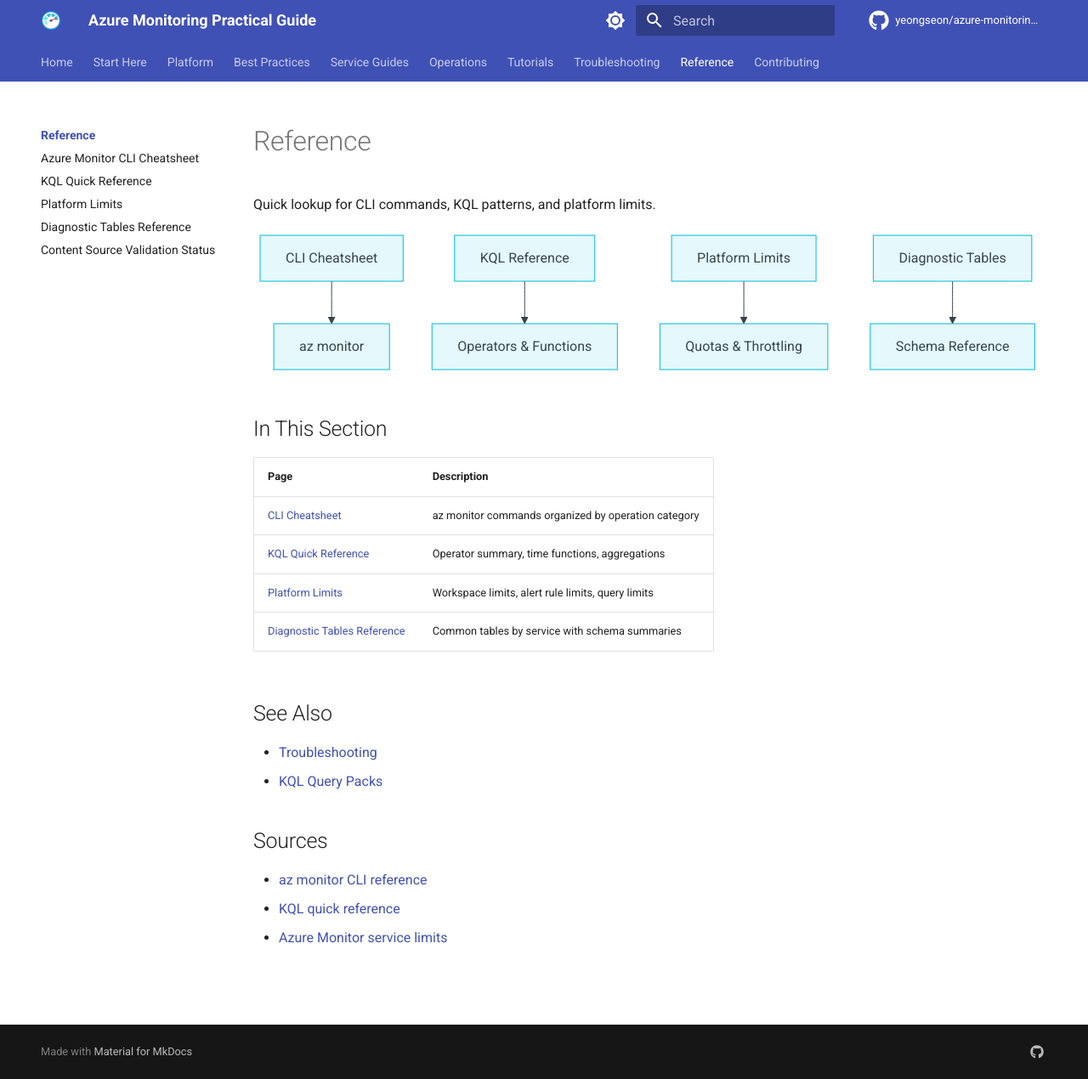
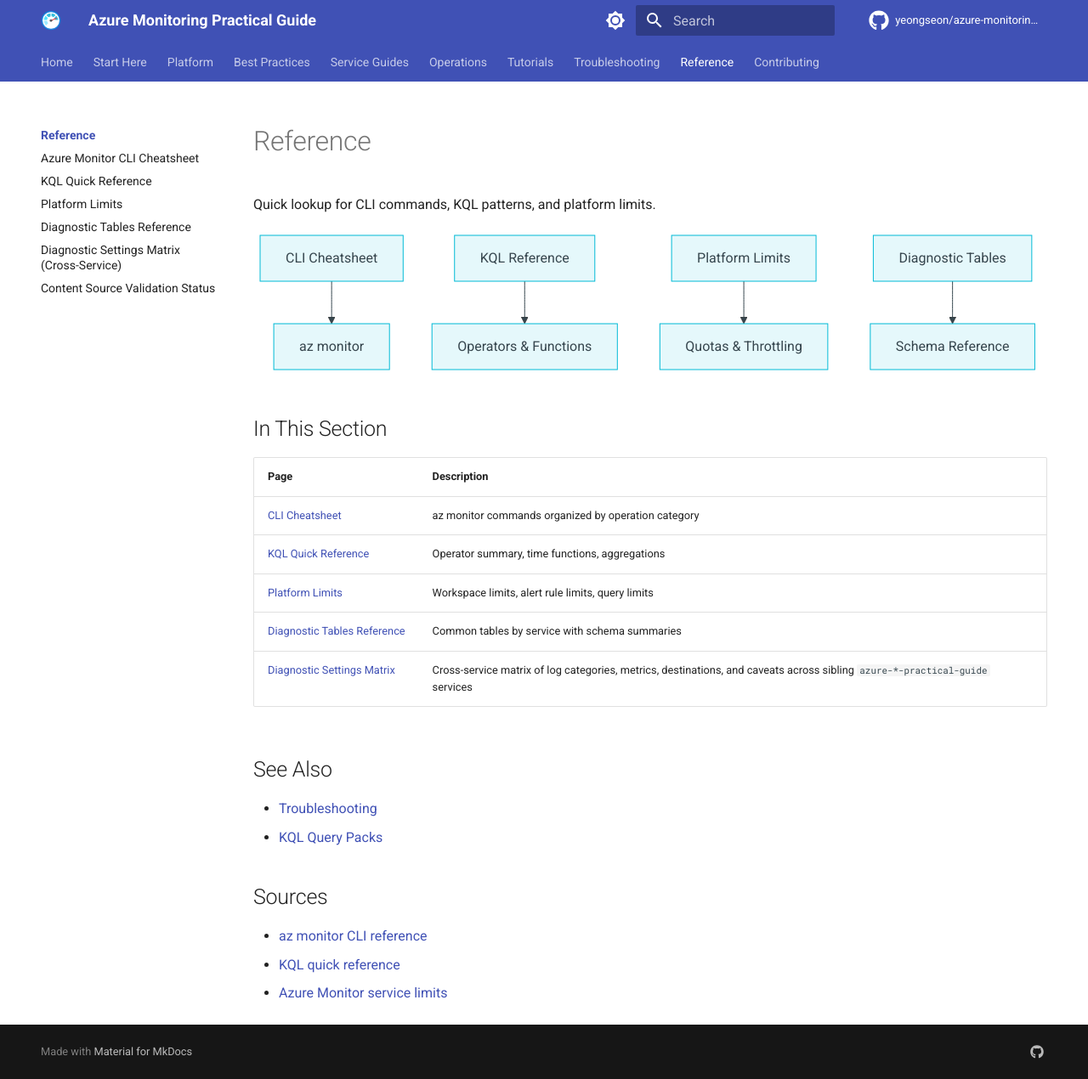
Before and after one commit to yeongseon/azure-monitoring-practical-guide, an MkDocs documentation site: the page built from docs/reference/index.md, in a window 1280 px wide and 1270 px high. Shown: the whole window at 85% size. Built offline with MkDocs 1.6.1 and Material for MkDocs 9.7.7, drawn with Linux system fonts in a browser that asks for light colours; comment, search, counter and statistics services are not loaded; some of the changed lines change nothing that is shown.

Commit message:
docs(reference): add cross-service diagnostic-settings matrix
New reference page under docs/reference/ that unifies log-category, metric,
destination, and caveat lookup across the sibling azure-*-practical-guide
services (Container Apps, App Service, Functions, AKS, VMs, Storage,
Networking, ACS, Key Vault).

Complements the existing diagnostic-tables.md (table schemas) and
operations/diagnostic-settings.md (day-2 runbook) by supplying the
missing cross-service comparison axis. Each row links to the deep
observability guide in the corresponding sibling repo.

Phase 2f P1b tracker: azure-monitoring-practical-guide#12

````diff
--- /dev/null
+++ b/docs/reference/diagnostic-settings-matrix.md
@@ -0,0 +1,130 @@
+---
+description: Cross-service matrix of Azure diagnostic-settings shapes — resource log categories, metrics, destinations, and per-service caveats across the sibling azure-*-practical-guide family.
+content_sources:
+  diagrams:
+    - id: diagnostic-settings-destinations
+      type: flowchart
+      source: mslearn-adapted
+      based_on:
+        - https://learn.microsoft.com/en-us/azure/azure-monitor/essentials/diagnostic-settings
+        - https://learn.microsoft.com/en-us/azure/azure-monitor/essentials/resource-logs-categories
+content_validation:
+  status: verified
+  last_reviewed: 2026-07-05
+  reviewer: agent
+  core_claims:
+    - claim: "Azure Monitor diagnostic settings support four destination types: Log Analytics workspace, Storage account, Event Hubs namespace, and partner solutions."
+      source: https://learn.microsoft.com/en-us/azure/azure-monitor/essentials/diagnostic-settings#destinations
+      verified: true
+    - claim: "Azure Container Apps emits ContainerAppConsoleLogs and ContainerAppSystemLogs as resource log categories, with AllMetrics for platform metrics."
+      source: https://learn.microsoft.com/en-us/azure/azure-monitor/reference/tables/containerappconsolelogs
+      verified: true
+    - claim: "Azure Kubernetes Service exposes control-plane component logs via diagnostic settings; worker-node, pod, and container logs require Container Insights or the Prometheus managed service, not diagnostic settings."
+      source: https://learn.microsoft.com/en-us/azure/aks/monitor-aks-reference
+      verified: true
+    - claim: "Virtual Machine guest OS logs and performance counters require Azure Monitor Agent with a Data Collection Rule; the diagnostic-settings pipeline on the VM resource only exposes host-level platform metrics."
+      source: https://learn.microsoft.com/en-us/azure/azure-monitor/agents/azure-monitor-agent-overview
+      verified: true
+    - claim: "Storage account diagnostic settings are configured at the child resource scope (blobServices, fileServices, queueServices, tableServices), not at the storage account root."
+      source: https://learn.microsoft.com/en-us/azure/storage/blobs/monitor-blob-storage
+      verified: true
+---
+
+# Diagnostic Settings Matrix (Cross-Service)
+
+Quick-reference matrix that maps each Azure service in the sibling `azure-*-practical-guide` family to its supported diagnostic-settings shape: resource log categories, platform metrics, destinations, and per-service caveats.
+
+Use this page to answer three questions in under a minute:
+
+1. Does this service expose resource logs via diagnostic settings, or does it need a different pipeline (agent, extension, Container Insights)?
+2. What are the canonical log categories to enable for a baseline monitoring setup?
+3. Where should routing go — Log Analytics workspace, archive Storage, Event Hubs, or a partner solution?
+
+For step-by-step CLI to create a diagnostic setting, see the [Diagnostic Settings runbook](../operations/diagnostic-settings.md). For per-table column schemas that the routed logs land in, see the [Diagnostic Tables Reference](diagnostic-tables.md).
+
+## Destinations
+
+<!-- diagram-id: diagnostic-settings-destinations -->
+```mermaid
+flowchart TD
+    Resource[Azure resource] -->|Diagnostic setting| DS[Categories: logs + metrics]
+    DS --> LAW[Log Analytics workspace]
+    DS --> Storage[Storage account archive]
+    DS --> EH[Event Hubs namespace]
+    DS --> Partner[Partner solution]
+    LAW --> KQL[KQL queries, workbooks, log alerts]
+    Storage --> Compliance[Long-term compliance archive]
+    EH --> SIEM[SIEM or streaming pipeline]
+```
+
+All four destinations are supported for most resource types. A single diagnostic setting can target multiple destinations simultaneously — send to Log Analytics for daily investigation and Storage for compliance archive in one setting, rather than creating two settings.
+
+## Cross-service matrix
+
+| Service | Resource log categories (examples) | Metrics | Destinations | Sibling deep guide | Caveats |
+|---|---|---|---|---|---|
+| **Azure Container Apps** | `ContainerAppConsoleLogs`, `ContainerAppSystemLogs` | `AllMetrics` | LAW, Storage, EH, Partner | [Container Apps guide](https://yeongseon.github.io/azure-container-apps-practical-guide/) | Environment-level `appLogsConfiguration` must be set before per-app diagnostic settings emit console/system logs. |
+| **App Service** | `AppServiceHTTPLogs`, `AppServiceConsoleLogs`, `AppServiceAppLogs`, `AppServiceAuditLogs`, `AppServicePlatformLogs`, `AppServiceIPSecAuditLogs`, `AppServiceFileAuditLogs`, `AppServiceAntivirusScanAuditLogs` | `AllMetrics` | LAW, Storage, EH, Partner | [App Service guide](https://yeongseon.github.io/azure-app-service-practical-guide/) | Some categories (e.g., `AppServiceFileAuditLogs`) require filesystem logging to be enabled on the app first. |
+| **Azure Functions** | Inherits App Service categories + `FunctionAppLogs` | `AllMetrics` | LAW, Storage, EH, Partner | [Functions guide](https://yeongseon.github.io/azure-functions-practical-guide/) | Consumption-plan cold starts delay first log emission; pair with Application Insights for invocation-level tracing. |
+| **Azure Kubernetes Service** | `kube-apiserver`, `kube-audit`, `kube-audit-admin`, `kube-controller-manager`, `kube-scheduler`, `cluster-autoscaler`, `guard`, `cloud-controller-manager`, `csi-azuredisk-controller`, `csi-azurefile-controller`, `csi-snapshot-controller` | `AllMetrics` | LAW, Storage, EH, Partner | [AKS guide](https://yeongseon.github.io/azure-kubernetes-service-practical-guide/) | Control-plane only. Pod, container, and node logs require [Container Insights](https://learn.microsoft.com/en-us/azure/azure-monitor/containers/container-insights-overview) or the Prometheus managed service — NOT diagnostic settings. |
+| **Virtual Machines** | None via diagnostic settings for guest OS | `AllMetrics` (host-level platform metrics only) | LAW, Storage, EH, Partner | [VM guide](https://yeongseon.github.io/azure-virtual-machine-practical-guide/) | Guest OS logs (syslog, Windows Event Log) and perf counters (CPU, memory, disk) require Azure Monitor Agent + Data Collection Rule, NOT a diagnostic setting. See [Azure Monitor Agent overview](https://learn.microsoft.com/en-us/azure/azure-monitor/agents/azure-monitor-agent-overview). |
+| **Storage Accounts** | `StorageRead`, `StorageWrite`, `StorageDelete` per Blob/Queue/Table/File | `Transaction`, `Capacity` (per sub-service) | LAW, Storage, EH, Partner | [Storage guide](https://yeongseon.github.io/azure-storage-practical-guide/) | Configured at the child resource scope (e.g., `blobServices/default`), NOT at the storage account root. |
+| **Azure Networking** | Per resource type — see individual services below | Varies | LAW, Storage, EH, Partner | [Networking guide](https://yeongseon.github.io/azure-networking-practical-guide/) | NSG flow logs are a Network Watcher feature (Storage-backed, optionally streamed to LAW via Traffic Analytics), NOT a diagnostic setting on the NSG itself. |
+| — Azure Firewall | Legacy: `AzureFirewallApplicationRule`, `AzureFirewallNetworkRule`, `AzureFirewallDnsProxy`, `AzureFirewallThreatIntelLog`. Structured: `AZFWApplicationRule`, `AZFWNetworkRule`, `AZFWDnsQuery`, `AZFWFatFlow`, `AZFWFlowTrace`, `AZFWIdpsSignature`. | `AllMetrics` | LAW, Storage, EH, Partner | (see Networking guide) | Structured Logs and legacy categories are independent. Enabling both duplicates data and doubles ingestion cost — pick one. |
+| — Application Gateway | `ApplicationGatewayAccessLog`, `ApplicationGatewayPerformanceLog`, `ApplicationGatewayFirewallLog` | `AllMetrics` | LAW, Storage, EH, Partner | (see Networking guide) | `ApplicationGatewayFirewallLog` requires WAF SKU (WAF_v2). |
+| — Front Door | `FrontDoorAccessLog`, `FrontDoorWebApplicationFirewallLog`, `FrontDoorHealthProbeLog` | `AllMetrics` | LAW, Storage, EH, Partner | (see Networking guide) | Front Door Standard/Premium only; classic Front Door uses different category names. |
+| **Communication Services** | `AuthOperational`, `CallDiagnostics`, `CallSummary`, `ChatOperational`, `EmailSendMailOperational`, `EmailStatusUpdateOperational`, `EmailUserEngagementOperational`, `JobRouterEvents`, `NetworkTraversalDiagnostics`, `SMSOperational`, `UsageLogs` | `AllMetrics` | LAW, Storage, EH, Partner | [ACS guide](https://yeongseon.github.io/azure-communication-services-practical-guide/) | Per-channel categories — enable only the channels your workload uses to control ingestion cost. |
+| **Key Vault** | `AuditEvent`, `AzurePolicyEvaluationDetails` | `AllMetrics` | LAW, Storage, EH, Partner | (referenced across guides) | `AuditEvent` is the primary source for secret-access forensics; enable it on every production vault. |
+
+## When diagnostic settings are not the right tool
+
+Not every observability need is served by diagnostic settings. Reach for a different pipeline in these cases:
+
+- **Guest OS logs and perf counters on VMs and VMSS** — Use Azure Monitor Agent + Data Collection Rule.
+- **Kubernetes pod, container, and node logs** — Use Container Insights (Azure Monitor Agent for containers) or the Prometheus managed service.
+- **NSG flow logs** — Use Network Watcher flow logs (Storage-backed) with optional Traffic Analytics for LAW ingestion.
+- **Application-level tracing (spans, dependencies, exceptions)** — Use Application Insights SDK or auto-instrumentation.
+- **Custom application metrics** — Use `customMetrics` in Application Insights, or the Azure Monitor custom metrics REST API.
+
+## Baseline recommendation
+
+For most services, a minimum-viable diagnostic setting emits the audit-equivalent category group and `AllMetrics` to a shared Log Analytics workspace, and optionally archives the same logs to Storage for compliance:
+
+```bash
+az monitor diagnostic-settings create \
+    --name "diag-<resource>-baseline" \
+    --resource "<resource-id>" \
+    --workspace "<workspace-id>" \
+    --logs '[{"categoryGroup":"audit","enabled":true}]' \
+    --metrics '[{"category":"AllMetrics","enabled":true}]'
+```
+
+Prefer category groups (`audit`, `allLogs`) over enumerating individual categories when the resource type supports them, because Azure adds new categories over time and category groups pick them up automatically. See [Category groups](https://learn.microsoft.com/en-us/azure/azure-monitor/essentials/diagnostic-settings#category-groups) for the current supported list.
+
+## Destination selection guidance
+
+| Destination | Use when | Trade-off |
+|---|---|---|
+| Log Analytics workspace | Interactive KQL queries, workbooks, log-based alerts | Highest ingestion cost per GB; use retention tiering (interactive + archive) to control spend |
+| Storage account | Long-term compliance archive, replay, out-of-Azure export | Not queryable interactively without external tooling; JSON blobs organized by resource ID and hour |
+| Event Hubs namespace | Streaming to SIEM (Sentinel, Splunk, Elastic), custom pipelines | Consumer must handle checkpoint state and back-pressure |
+| Partner solution | Native integration with Datadog, Elastic, Logz.io, and others | Locks routing into the partner's schema and billing model |
+
+## See Also
+
+- [Diagnostic Settings runbook](../operations/diagnostic-settings.md)
+- [Diagnostic Tables Reference](diagnostic-tables.md)
+- [KQL Quick Reference](kql-quick-reference.md)
+- [Platform Limits](platform-limits.md)
+- [Container Apps observability](../service-guides/container-apps/observability.md)
+
+## Sources
+
+- [Microsoft Learn: Diagnostic settings in Azure Monitor](https://learn.microsoft.com/en-us/azure/azure-monitor/essentials/diagnostic-settings)
+- [Microsoft Learn: Supported resource log categories](https://learn.microsoft.com/en-us/azure/azure-monitor/essentials/resource-logs-categories)
+- [Microsoft Learn: Diagnostic settings destinations](https://learn.microsoft.com/en-us/azure/azure-monitor/essentials/diagnostic-settings#destinations)
+- [Microsoft Learn: Azure Monitor Agent overview](https://learn.microsoft.com/en-us/azure/azure-monitor/agents/azure-monitor-agent-overview)
+- [Microsoft Learn: Container Insights overview](https://learn.microsoft.com/en-us/azure/azure-monitor/containers/container-insights-overview)
+- [Microsoft Learn: AKS monitoring reference](https://learn.microsoft.com/en-us/azure/aks/monitor-aks-reference)
+- [Microsoft Learn: Monitor Azure Blob Storage](https://learn.microsoft.com/en-us/azure/storage/blobs/monitor-blob-storage)
+- [Microsoft Learn: Azure Firewall structured logs](https://learn.microsoft.com/en-us/azure/firewall/firewall-structured-logs)
--- a/docs/reference/index.md
+++ b/docs/reference/index.md
@@ -32,6 +32,7 @@
 | [KQL Quick Reference](kql-quick-reference.md) | Operator summary, time functions, aggregations |
 | [Platform Limits](platform-limits.md) | Workspace limits, alert rule limits, query limits |
 | [Diagnostic Tables Reference](diagnostic-tables.md) | Common tables by service with schema summaries |
+| [Diagnostic Settings Matrix](diagnostic-settings-matrix.md) | Cross-service matrix of log categories, metrics, destinations, and caveats across sibling `azure-*-practical-guide` services |
 
 ## See Also
 
--- a/mkdocs.yml
+++ b/mkdocs.yml
@@ -204,6 +204,7 @@
      - reference/kql-quick-reference.md
      - reference/platform-limits.md
      - reference/diagnostic-tables.md
+     - reference/diagnostic-settings-matrix.md
      - reference/content-validation-status.md
   - Contributing:
     - contributing/index.md
````
